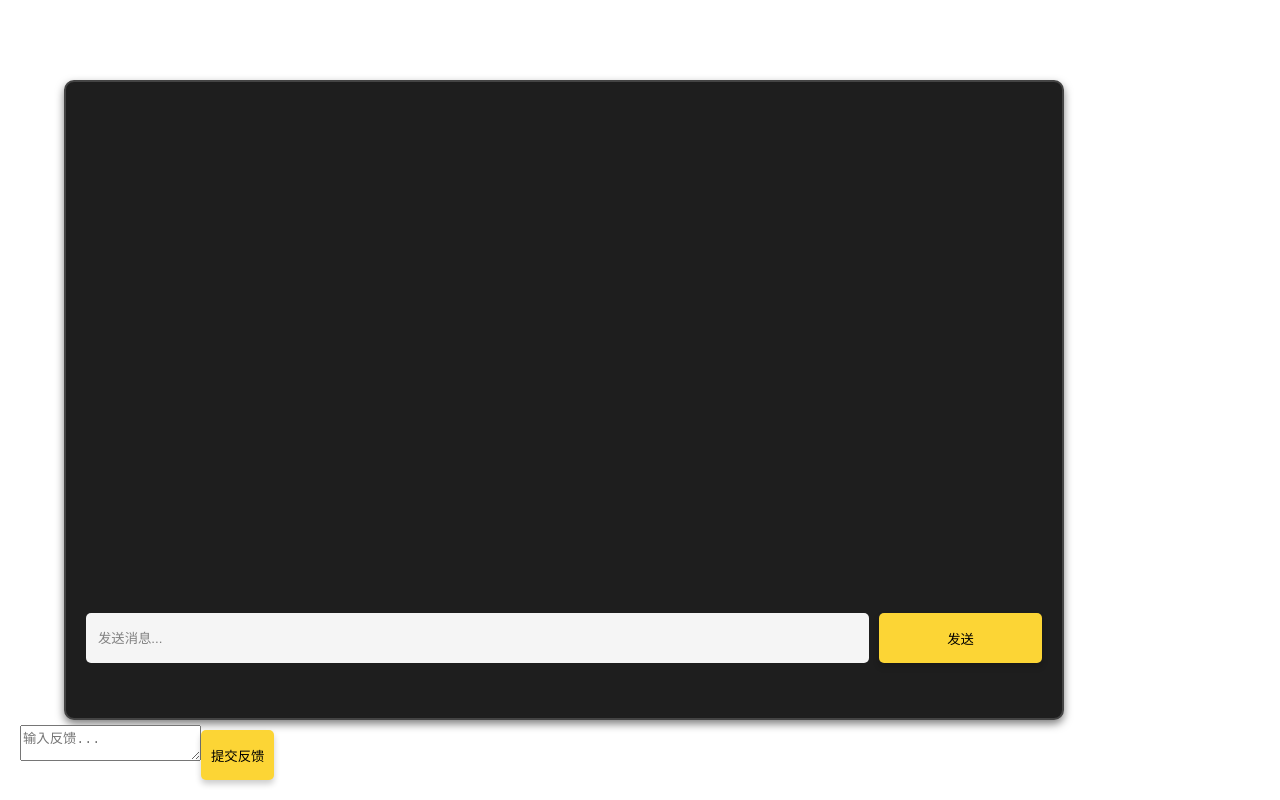
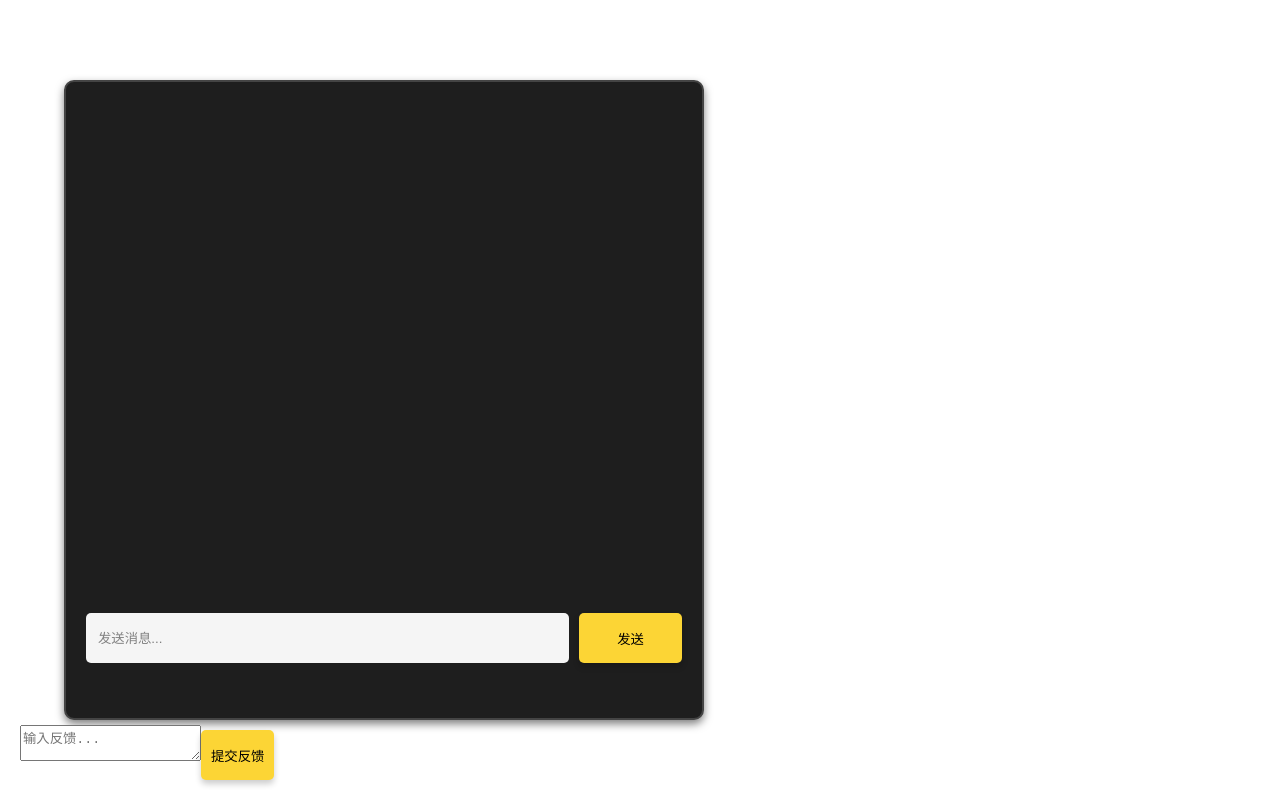
Before and after one commit to BlackBearCC/ChatWeb, a Vue app: page / in a window 1280 px wide. Built offline with nearby package versions, Linux system fonts and the light colour scheme.

Commit message:
更新:chat-box滚动条

```diff
--- a/src/components/Chat.vue
+++ b/src/components/Chat.vue
@@ -151,9 +151,9 @@ html, body {
    display: flex;
    flex-direction: column;
   border: 2px solid #444444;
-   width: 80vw; /* 设置宽度为视窗宽度的 2/3 */
+   width: 50vw; /* 设置宽度为视窗宽度的 1/2 */
    height: 50vw;
-   max-width: 1000px; /* 可以根据需要调整最大宽度 */
+   max-width: 1400px; /* 可以根据需要调整最大宽度 */
    margin: auto; /* 自动边距实现居中 */
    padding: 20px;
    box-shadow: 0 4px 8px rgba(0, 0, 0, 0.5);
@@ -196,7 +196,8 @@ html, body {
   padding: 10px;
   margin-bottom: 16px;
   border-radius: 8px;
-  max-width: 80%;
+  max-width: 100%;
+  margin-right: 32px;
   word-wrap: break-word;
   white-space: pre-wrap;
 }
@@ -229,7 +230,7 @@ html, body {
 /* 应用头像样式 */
 .user-message .message-avatar {
   background-color: yellow; /* 用户头像使用亮黄色背景 */
-  background-image: url('../assets/ai_head.png'); /* 根据实际路径调整 */
+  background-image: url('../assets/user_head.jpg'); /* 根据实际路径调整 */
 }
 
 /* 输入框和按钮的容器样式 */
```
Also changed, not shown: src/assets/user_head.jpg (added).
